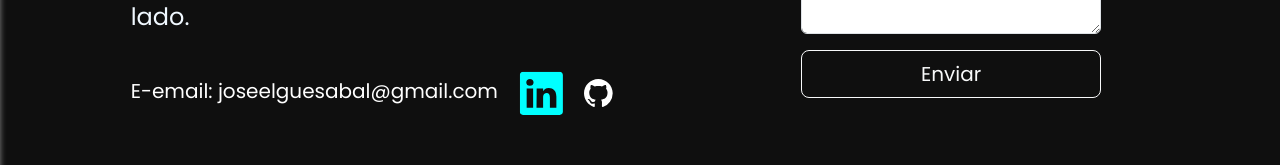
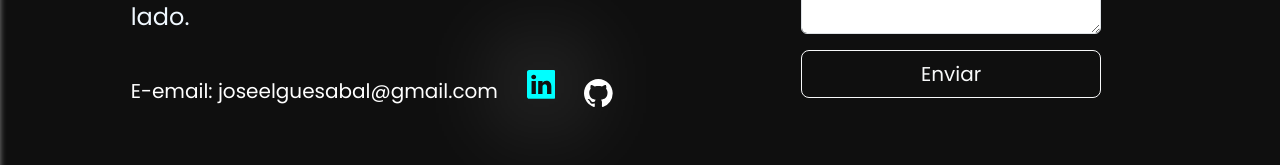
Before and after one commit to elguesabal/Portfolio, a React (Vite) app: page / in a window 1280 px wide. In both pictures the pointer is over the icon 541 px from the left and 3174 px from the top of the page. Shown: the part 3081-3246 px from the top of the page. Built offline with nearby package versions, Linux system fonts and the light colour scheme.

Commit message:
Add files via upload

```diff
--- a/src/style/mensagem.css
+++ b/src/style/mensagem.css
@@ -15,8 +15,9 @@
 }
 
 .container .text-lg-start a svg:hover {
-    scale: 1.5;
     color: aqua;
+    margin-top: 10px;
+    box-shadow: 0 0 100px 1px white;
 }
 
 form div label {
@@ -29,6 +30,7 @@ form div label {
 
 .formDeEmail:hover {
     background-color: rgb(180, 255, 255);
+    box-shadow: 0 0 1000px 1px rgba(255, 255, 255, 0.4);
 }
 
 .formDeMensagem {
@@ -37,4 +39,5 @@ form div label {
 
 .formDeMensagem:hover {
     background-color: rgb(180, 255, 255);
+    box-shadow: 0 0 1000px 1px rgba(255, 255, 255, 0.4);
 }
```
